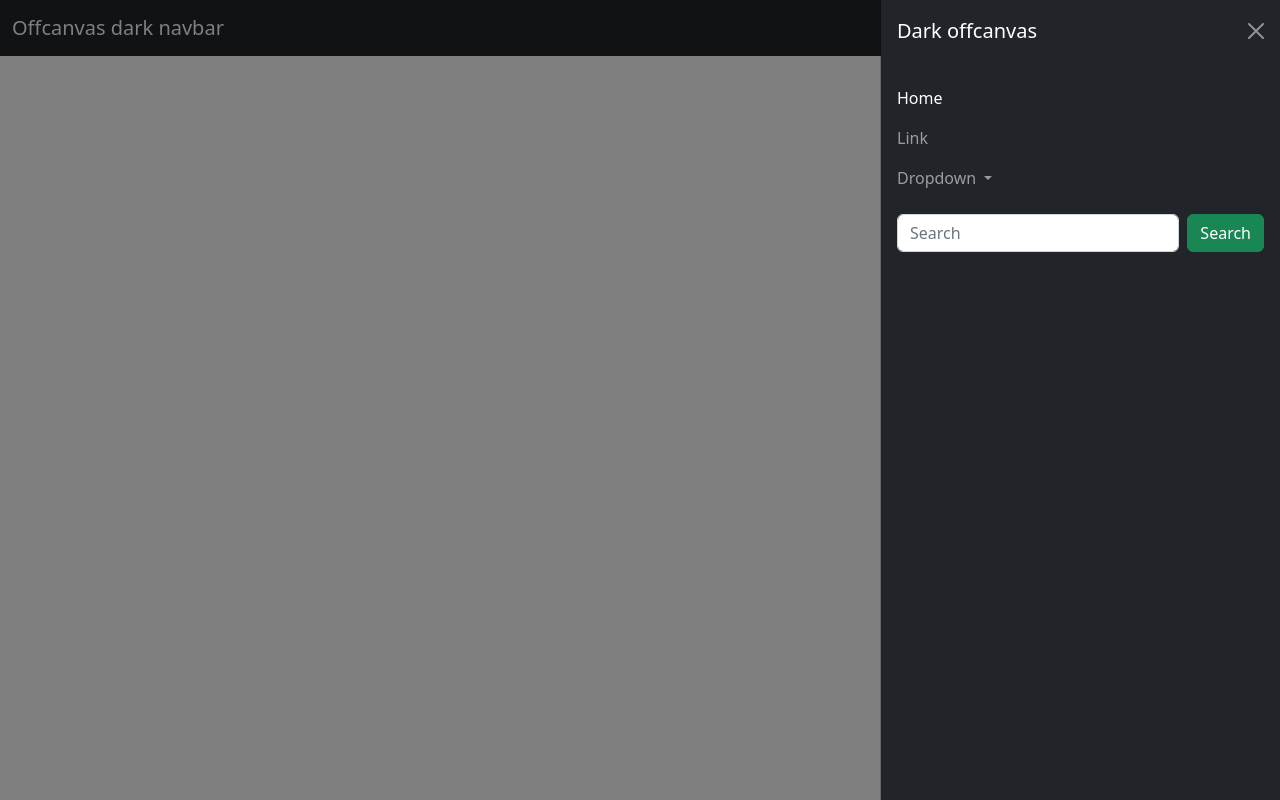
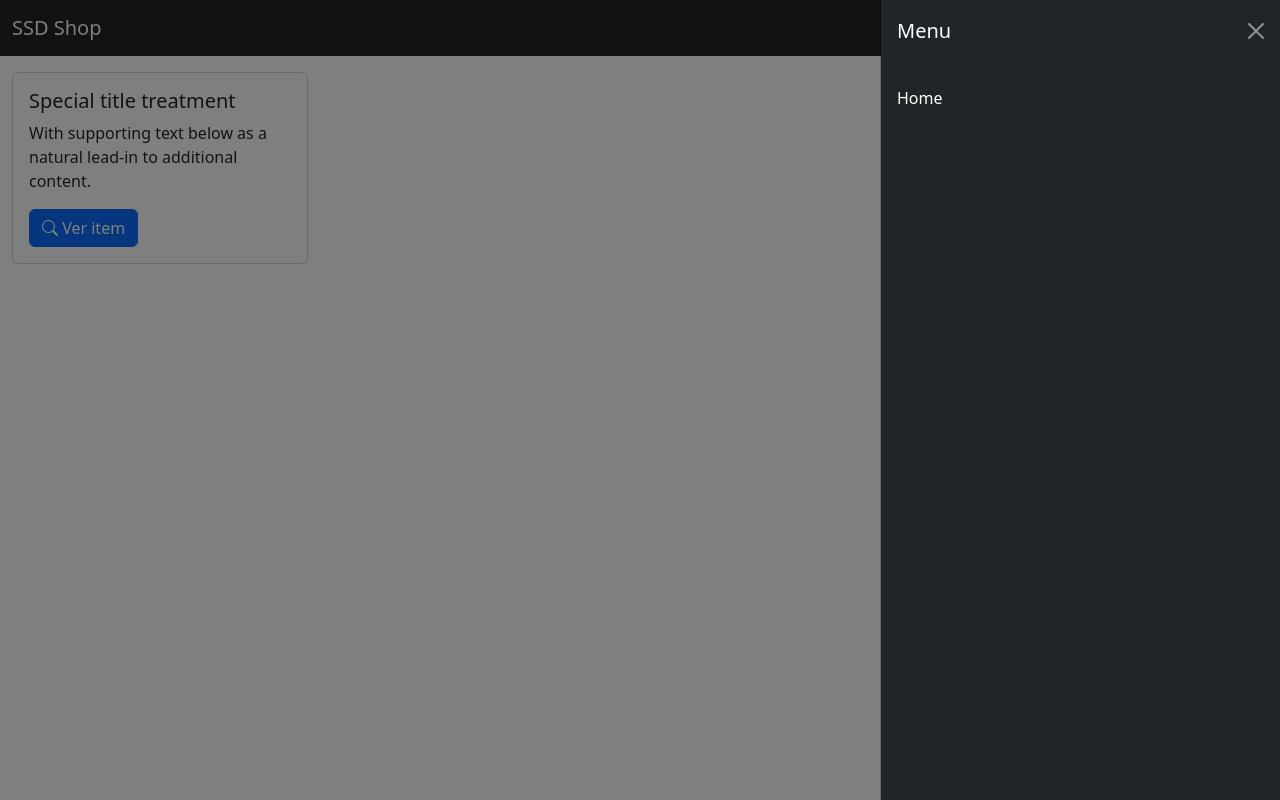
Before and after one commit to EricKida/LingProg4, a PHP site: page /Projeto/index.php in a window 1280 px wide, after a click that opens the changed part. Run offline with PHP 8.4, Linux system fonts and the light colour scheme.

Commit message:
Add files via upload

```diff
--- /dev/null
+++ b/Aula11ConexaoSQL/config.php
@@ -0,0 +1,6 @@
+<?php
+    define('MYSQL_HOST', 'localhost');
+    define('MYSQL_DATABASE', 'bancoteste');
+    define('MYSQL_USER', 'root');
+    define('MYSQL_PASSWORD', '');
+?>
--- a/Projeto/inc/navbar.php
+++ b/Projeto/inc/navbar.php
@@ -1,40 +1,23 @@
 <nav class="navbar navbar-dark bg-dark fixed-top">
   <div class="container-fluid">
-    <a class="navbar-brand" href="#">Offcanvas dark navbar</a>
+    <!-- Título do Site -->
+    <a class="navbar-brand" href="index.php">SSD Shop</a>
     <button class="navbar-toggler" type="button" data-bs-toggle="offcanvas" data-bs-target="#offcanvasDarkNavbar" aria-controls="offcanvasDarkNavbar">
       <span class="navbar-toggler-icon"></span>
     </button>
+    <!-- Abrir Menu Lateral -->
     <div class="offcanvas offcanvas-end text-bg-dark" tabindex="-1" id="offcanvasDarkNavbar" aria-labelledby="offcanvasDarkNavbarLabel">
       <div class="offcanvas-header">
-        <h5 class="offcanvas-title" id="offcanvasDarkNavbarLabel">Dark offcanvas</h5>
+        <h5 class="offcanvas-title" id="offcanvasDarkNavbarLabel">Menu</h5>
         <button type="button" class="btn-close btn-close-white" data-bs-dismiss="offcanvas" aria-label="Close"></button>
       </div>
       <div class="offcanvas-body">
         <ul class="navbar-nav justify-content-end flex-grow-1 pe-3">
+          <!-- Página Inicial -->
           <li class="nav-item">
-            <a class="nav-link active" aria-current="page" href="#">Home</a>
-          </li>
-          <li class="nav-item">
-            <a class="nav-link" href="#">Link</a>
-          </li>
-          <li class="nav-item dropdown">
-            <a class="nav-link dropdown-toggle" href="#" role="button" data-bs-toggle="dropdown" aria-expanded="false">
-              Dropdown
-            </a>
-            <ul class="dropdown-menu dropdown-menu-dark">
-              <li><a class="dropdown-item" href="#">Action</a></li>
-              <li><a class="dropdown-item" href="#">Another action</a></li>
-              <li>
-                <hr class="dropdown-divider">
-              </li>
-              <li><a class="dropdown-item" href="#">Something else here</a></li>
-            </ul>
+            <a class="nav-link active" href="index.php">Home</a>
           </li>
         </ul>
-        <form class="d-flex mt-3" role="search">
-          <input class="form-control me-2" type="search" placeholder="Search" aria-label="Search">
-          <button class="btn btn-success" type="submit">Search</button>
-        </form>
       </div>
     </div>
   </div>
--- a/Projeto/index.php
+++ b/Projeto/index.php
@@ -5,13 +5,29 @@
     <meta charset="UTF-8">
     <meta http-equiv="X-UA-Compatible" content="IE=edge">
     <meta name="viewport" content="width=device-width, initial-scale=1.0">
-    <title>Index</title>
+    <title>SSD</title>
     <link href="https://cdn.jsdelivr.net/npm/bootstrap@5.2.2/dist/css/bootstrap.min.css" rel="stylesheet" integrity="sha384-Zenh87qX5JnK2Jl0vWa8Ck2rdkQ2Bzep5IDxbcnCeuOxjzrPF/et3URy9Bv1WTRi" crossorigin="anonymous">
     <script src="https://cdn.jsdelivr.net/npm/bootstrap@5.2.2/dist/js/bootstrap.bundle.min.js" integrity="sha384-OERcA2EqjJCMA+/3y+gxIOqMEjwtxJY7qPCqsdltbNJuaOe923+mo//f6V8Qbsw3" crossorigin="anonymous"></script>
+    <link rel="stylesheet" href="https://cdn.jsdelivr.net/npm/bootstrap-icons@1.10.2/font/bootstrap-icons.css">
 </head>
 
 <body>
-<?php require_once "inc/navbar.php"?>
-<!-- PROCESSADORES INTEL/AMD -->
+    <!-- IMPORTA A NAVBAR -->
+    <?php require_once "inc/navbar.php" ?>
+    <div class="container-fluid">
+        <div class="row mt-5 pt-4">
+            <div class="col-sm-3">
+                <div class="card">
+                    <div class="card-body">
+                        <h5 class="card-title">Special title treatment</h5>
+                        <p class="card-text">With supporting text below as a natural lead-in to additional content.</p>
+                        <a href="#" class="btn btn-primary"><i class="bi bi-search"></i> Ver item</a>
+                    </div>
+                </div>
+            </div>
+        </div>
+    </div>
+    </div>
 </body>
+
 </html>
--- a/navbar.php
+++ b/navbar.php
@@ -48,6 +48,9 @@
           <li class="nav-item">
             <a class="nav-link" href="aula10.php">Aula 10</a>
           </li>
+          <li class="nav-item">
+            <a class="nav-link" href="aula11.php">Aula 11</a>
+          </li>
           <hr>
           <li class="nav-item">
             <strong class="text-dark">Exercícios</strong>
@@ -71,6 +74,9 @@
           <li class="nav-item">
             <a class="nav-link" href="Aula10Login/index.php" target="_blank">Login</a>
           </li>
+          <li class="nav-item">
+            <a class="nav-link" href="Aula11ConexaoSQL/public/index.php" target="_blank">Conexao Banco</a>
+          </li>
         </ul>
       </div>
     </div>
```
Also changed, not shown: Aula11ConexaoSQL/public/index.php (added, +54 -0 lines), Projeto/coisas.txt (added, +14 -0 lines), Projeto/config.php (added, +7 -0 lines), Projeto/projetossdshop.sql (added, +60 -0 lines), aula11.php (added, +78 -0 lines), README.md.
